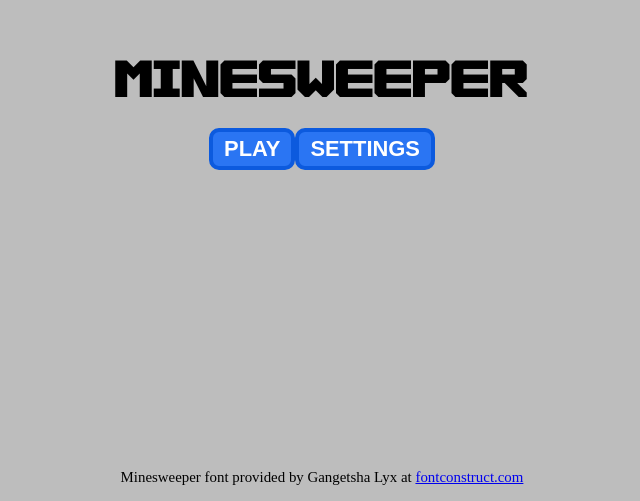
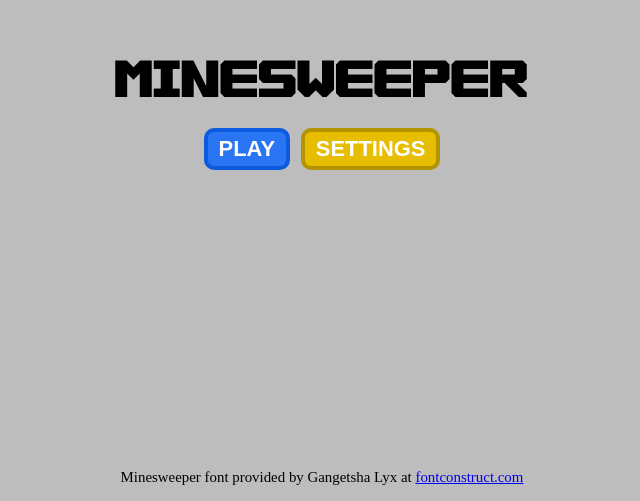
Before and after one commit to CyberFlameGO/minesweeper, a React (Create React App) app: page / in a window 1280 px wide. Shown: the part 299-800 px from the top of the page, without its empty margins (318-958 px from the left). Built offline with nearby package versions, Linux system fonts and the light colour scheme.

Commit message:
update styles

```diff
--- a/src/PlayOverlay.scss
+++ b/src/PlayOverlay.scss
@@ -6,25 +6,41 @@ div.overlay.play {
     justify-content: center;
     align-items: center;
 
-    $color-button: #2a75f3;
-    $color-button-shade: darken(
-        $color: $color-button,
-        $amount: 10%,
-    );
-
     h1 {
         font-family: "Minesweeper";
     }
 
+    div.buttons {
+        display: flex;
+        flex-direction: row;
+
+        $color-background-button-main: #2a75f3;
+        $color-shade-button-main: darken($color-background-button-main, 10%);
+
+        $color-background-button-settings: #e7bd00;
+        $color-shade-button-settings: darken(
+            $color-background-button-settings,
+            10%
+        );
+
         button {
+            &.play {
+                --color-button-background: #{$color-background-button-main};
+                --color-button-shade: #{$color-shade-button-main};
+            }
+            &.settings {
+                --color-button-background: #{$color-background-button-settings};
+                --color-button-shade: #{$color-shade-button-settings};
+            }
+
             cursor: pointer;
 
             font-size: 1.25em;
 
-        border: 0.2em solid $color-button-shade;
+            border: 0.2em solid var(--color-button-shade);
             border-radius: 10px;
 
-        background-color: $color-button;
+            background-color: var(--color-button-background);
 
             font-weight: bold;
             color: white;
@@ -35,8 +51,11 @@ div.overlay.play {
 
             text-transform: uppercase;
 
+            margin: 0 0.25em;
+
             &:active {
-            background-color: $color-button-shade;
+                background-color: var(--color-button-shade);
+            }
         }
     }
 
```
Lines whose indentation alone changed are shown as unchanged.
